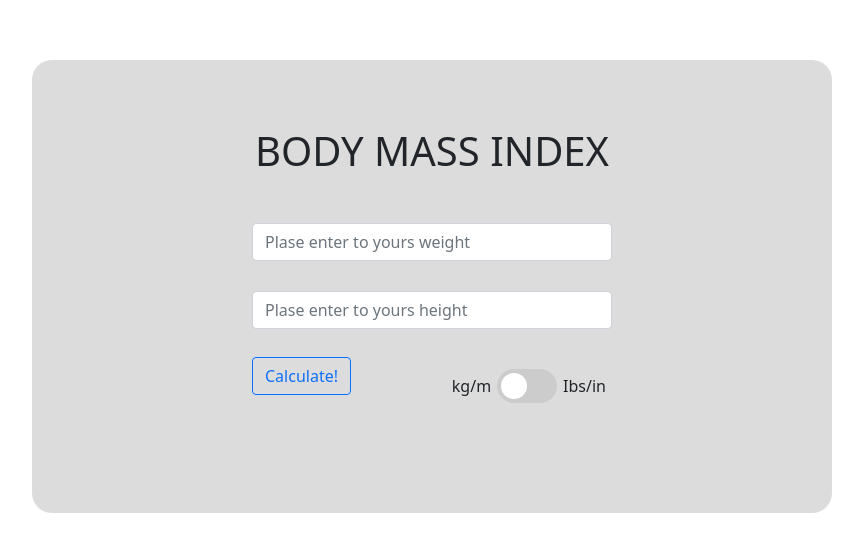
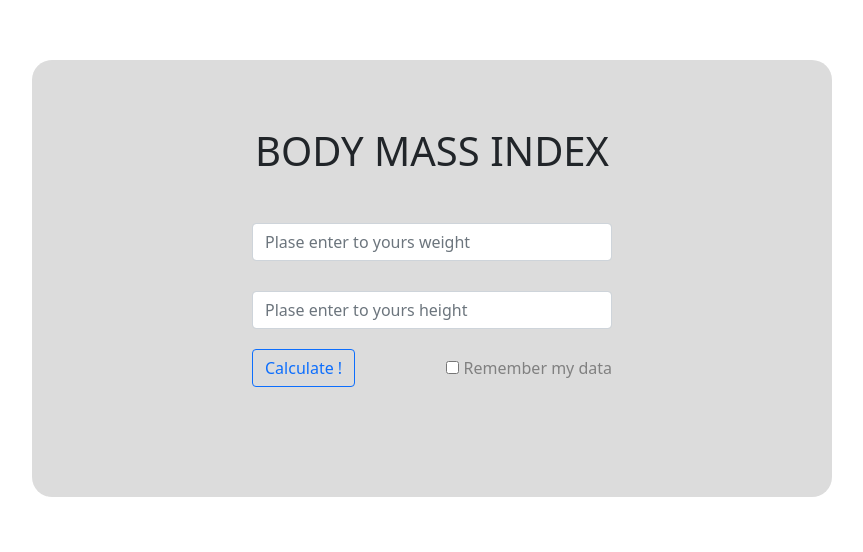
Before and after one commit to beyzabakici/react-bmi-calculator, a React (Create React App) app: page / in a window 1280 px wide. Shown: the top 552 px of the page, without its empty margins (208-1071 px from the left). Built offline with nearby package versions, Linux system fonts and the light colour scheme.

Commit message:
Created remember checkbox

```diff
--- a/src/App.js
+++ b/src/App.js
@@ -1,6 +1,6 @@
 import React from 'react';
 import './App.css';
-import Form from  './components/Form';
+import Form from './components/Form';
 
 function App() {
   const [height, setHeight] = React.useState('');
@@ -8,23 +8,20 @@ function App() {
   const [bmi, setBmi] = React.useState();
 
   const heightInputChange = (e) => {
-    const newHeight = e.target.value;
-    setHeight(newHeight);
+    setHeight(e.target.value);
   };
 
   const weightInputChange = (e) => {
-    const newWeight = e.target.value;
-    setWeight(newWeight);
+    setWeight(e.target.value);
   };
 
   function appTitle() {
     return <h1 className='App-title'>BODY MASS INDEX</h1>
   }
 
-function bmiCalculate(){
-  const newBmi = Math.floor(weight / Math.pow(height, 2));
+  function bmiCalculate() {
+    const newBmi = Math.floor(weight / Math.pow(height, 2) * 10000);
     setBmi(newBmi);
-  console.log(bmi);
   }
 
   return (
@@ -36,7 +33,9 @@ function bmiCalculate(){
         weightInput={weight}
         onWeightInputChange={(e) => weightInputChange(e)}
         addValue={() => bmiCalculate()}
+        rememberData={() => console.log('hatirla ulan')}
       />
+
     </div>
   );
 }
--- a/src/components/Form.js
+++ b/src/components/Form.js
@@ -1,13 +1,16 @@
 import React from 'react';
 import './Form.css';
-import SwitchButton from './SwitchButton/SwitchButton';
+import RememberButton from './RememberButton/RememberButton';
 
-export default function Form({ heightInput, onHeightInputChange, weightInput, onWeightInputChange, addValue }) {
-  const [isGlobalValue, setIsGlobalValue] = React.useState(false);
-
+export default function Form({ heightInput, onHeightInputChange, weightInput, onWeightInputChange, addValue, rememberData }) {
   const handleSubmit = (event) => {
     event.preventDefault();
   };
+
+  function writeUserData() {
+    localStorage.setItem('userHeight)', JSON.stringify(heightInput));
+    localStorage.setItem('userWeight)', JSON.stringify(weightInput));
+  }
 
   return (
     <form className="form" onSubmit={handleSubmit}>
@@ -32,10 +35,10 @@ export default function Form({ heightInput, onHeightInputChange, weightInput, on
         </div>
       </div>
       <div className='button-container'>
-        <button onClick={addValue} className="btn btn-outline-primary">
-          Calculate!
+        <button onClick={addValue, writeUserData} className="btn btn-outline-primary">
+          Calculate !
       </button>
-        <SwitchButton />
+        <RememberButton isMarked={rememberData}/>
       </div>
     </form>
   )
--- /dev/null
+++ b/src/components/RememberButton/RememberButton.css
@@ -0,0 +1,10 @@
+.label {
+  padding: 0px;
+  padding-left: 5px;
+  color: gray;
+
+}
+
+.remember-button {
+  padding: 0px;
+}
--- /dev/null
+++ b/src/components/RememberButton/RememberButton.js
@@ -0,0 +1,19 @@
+import React from 'react';
+import './RememberButton.css';
+
+export default function RememberButton({isMarked}) {
+  const [check, setCheck] = React.useState(false)
+  return (
+    <div className="remember-button"  >
+      <input type="checkbox" onChange={() =>{
+        if(!check){
+          setCheck(true)
+          isMarked()
+          return
+        }
+        setCheck(false)
+      }}/>
+      <label className="label">Remember my data</label>
+    </div>
+  )
+}
--- a/src/components/SwitchButton/SwitchButton.css
+++ /dev/null
@@ -1,70 +0,0 @@
-.switch {
-  position: relative;
-  display: inline-block;
-  width: 60px;
-  height: 34px;
-}
-
-/* Hide default HTML checkbox */
-.switch input {
-  opacity: 0;
-  width: 0;
-  height: 0;
-}
-
-/* The slider */
-.slider {
-  position: absolute;
-  cursor: pointer;
-  top: 0;
-  left: 0;
-  right: 0;
-  bottom: 0;
-  background-color: #ccc;
-  -webkit-transition: .4s;
-  transition: .4s;
-}
-
-.slider:before {
-  position: absolute;
-  content: "";
-  height: 26px;
-  width: 26px;
-  left: 4px;
-  bottom: 4px;
-  background-color: white;
-  -webkit-transition: .4s;
-  transition: .4s;
-}
-
-input:checked + .slider {
-  background-color: #2196F3;
-}
-
-input:focus + .slider {
-  box-shadow: 0 0 1px #2196F3;
-}
-
-input:checked + .slider:before {
-  -webkit-transform: translateX(26px);
-  -ms-transform: translateX(26px);
-  transform: translateX(26px);
-}
-
-/* Rounded sliders */
-.slider.round {
-  border-radius: 34px;
-}
-
-.slider.round:before {
-  border-radius: 50%;
-}
-
-.switch-tag{
-  padding: 0px 6px 0px 6px;
-}
-
-.switch-container{
-  display: flex;
-  align-items: center;
-}
--- a/src/components/SwitchButton/SwitchButton.js
+++ /dev/null
@@ -1,15 +0,0 @@
-import React from 'react';
-import './SwitchButton.css'
-
-export default function SwitchButton() {
-  return (
-    <div className='custom-control custom-switch switch-container'>
-      <label className='switch-tag'>kg/m</label>
-      <label class="switch">
-        <input type="checkbox" />
-        <span class="slider round"></span>
-      </label>
-      <label className='switch-tag'>Ibs/in</label>
-    </div>
-  )
-}
```
Lines whose indentation alone changed are shown as unchanged.
